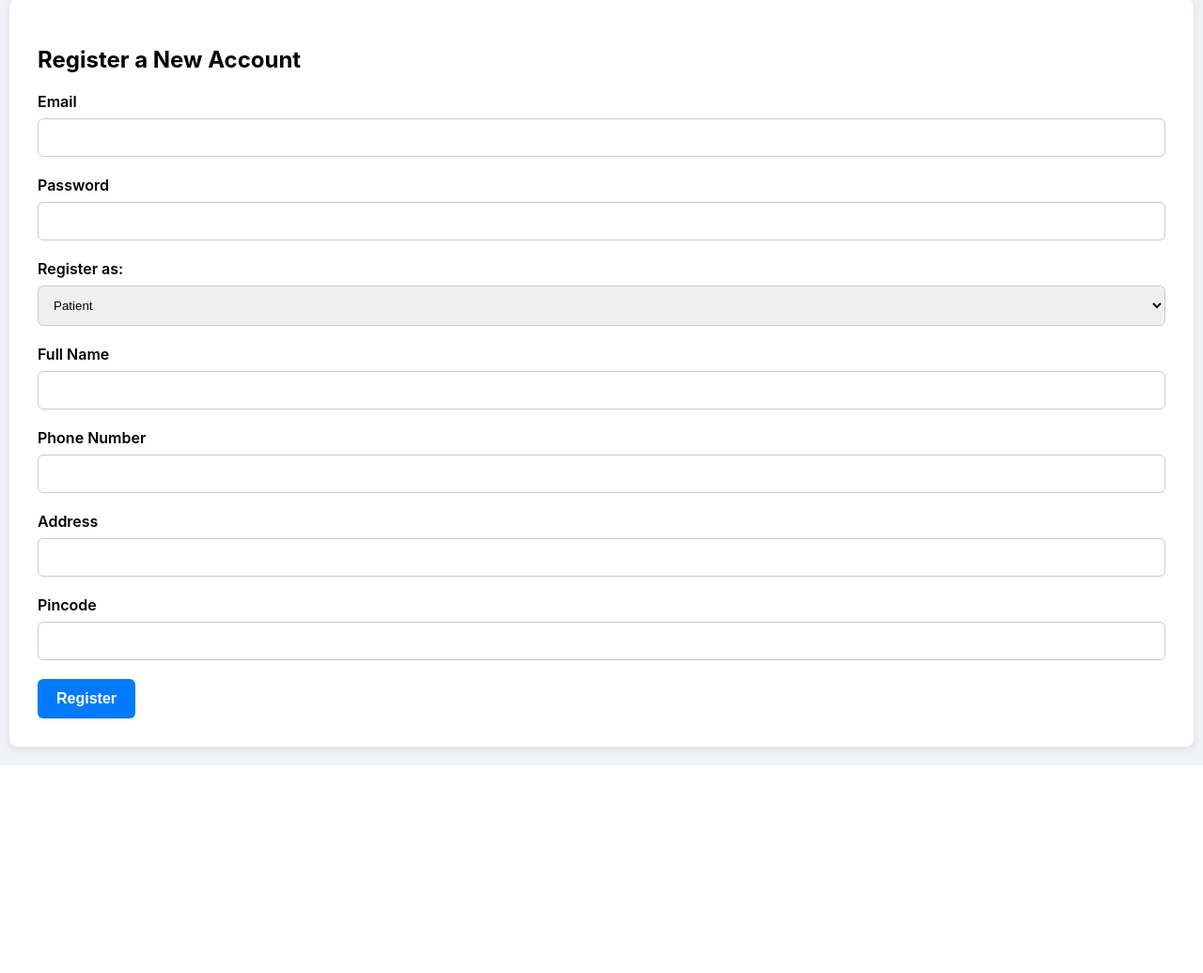
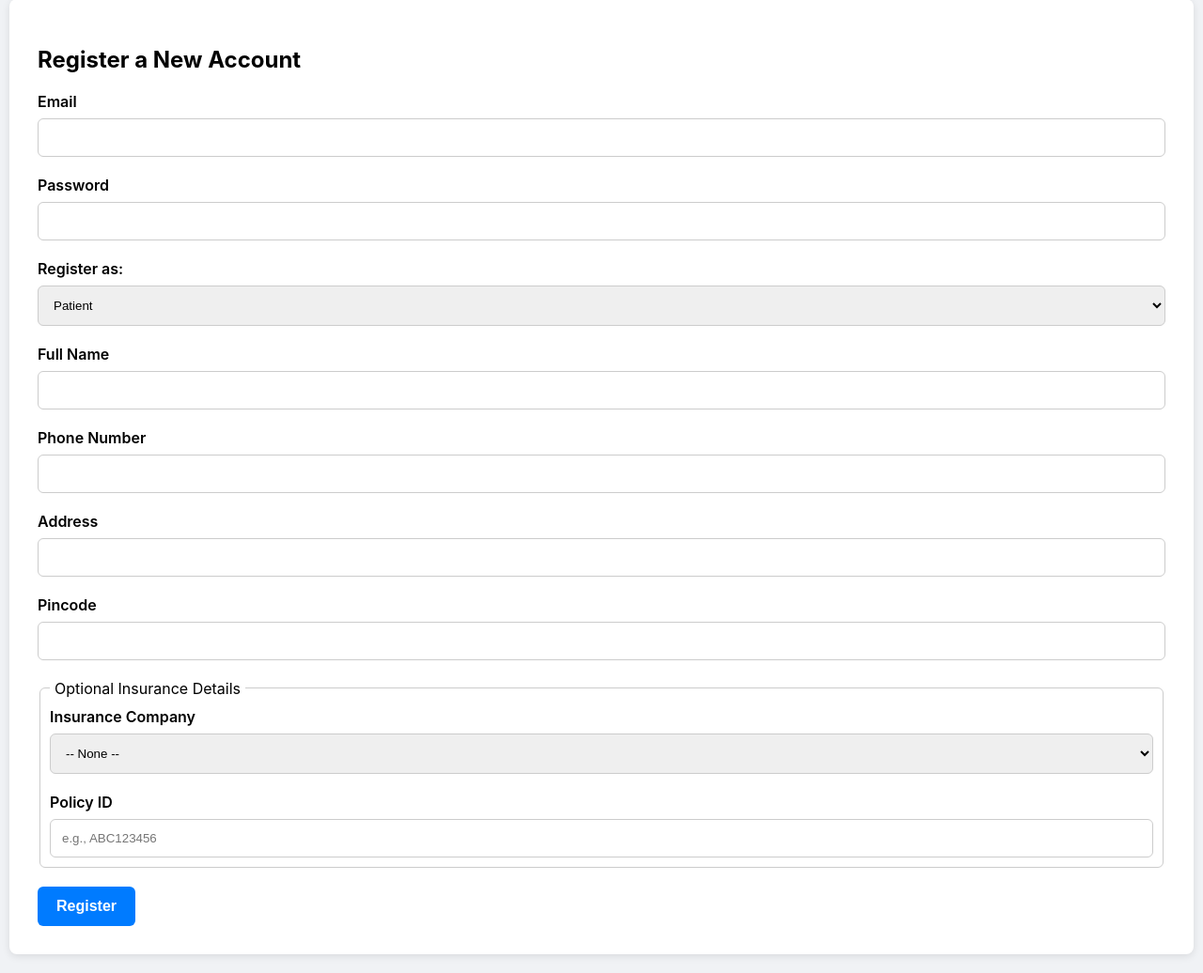
Before and after one commit to SriVishnuVikyath/Loop_Healthcare, a Flask app: page /register in a window 1280 px wide. Shown: the part 82-1118 px from the top of the page at 94% size. Before the commit the page ends 897 px from the top, so only its background shows below. Run offline with Flask 3, Linux system fonts and the light colour scheme.

Commit message:
Ninth commit: Updated database schema and dashboard templates Updated database schema to include new fields for user profiles. Enhanced dashboard templates for doctors, insurance agents, and patients to improve user experience. Fixed bugs in payment processing and registration forms.

```diff
--- a/main.py
+++ b/main.py
@@ -56,6 +56,10 @@
     latitude = db.Column(db.Float)
     longitude = db.Column(db.Float)
 
+    # --- NEW: Insurance Details for Patient ---
+    insurance_policy_id = db.Column(db.String(100), nullable=True)
+    insurance_company_id = db.Column(db.Integer, db.ForeignKey('insurance_profile.id'), nullable=True)
+
     user_id = db.Column(db.Integer, db.ForeignKey('user.id'), nullable=False, unique=True)
 
     records = db.relationship('MedicalRecord', backref='patient', lazy='dynamic', foreign_keys='MedicalRecord.patient_id')
@@ -65,6 +69,10 @@
 
     permitted_doctors = db.relationship('DoctorProfile', secondary=patient_doctor_permissions,
         back_populates='permitted_patients')
+
+    # --- NEW: Relationship to their insurance company ---
+    insurance_company = db.relationship('InsuranceProfile', foreign_keys=[insurance_company_id])
+
 
 class DoctorProfile(db.Model):
     id = db.Column(db.Integer, primary_key=True)
@@ -80,7 +88,6 @@
     availability_start_time = db.Column(db.Time) # e.g., 09:00:00
     availability_end_time = db.Column(db.Time)   # e.g., 17:00:00
     slot_duration_minutes = db.Column(db.Integer, default=30)
-    # --- REMOVED: max_appointments_per_day (no longer needed) ---
 
     user_id = db.Column(db.Integer, db.ForeignKey('user.id'), nullable=False, unique=True)
 
@@ -211,7 +218,18 @@
         db.session.commit()
 
         if role == 'patient':
-            profile = PatientProfile(full_name=full_name, phone=phone, address=address, pincode=pincode, user_id=new_user.id)
+            # --- NEW: Get optional insurance info ---
+            policy_id = request.form.get('insurance_policy_id')
+            company_id = request.form.get('insurance_company_id')
+            profile = PatientProfile(
+                full_name=full_name,
+                phone=phone,
+                address=address,
+                pincode=pincode,
+                user_id=new_user.id,
+                insurance_policy_id=policy_id if policy_id else None,
+                insurance_company_id=int(company_id) if company_id else None
+            )
         elif role == 'doctor':
             # --- UPDATED: Set default availability ---
             profile = DoctorProfile(
@@ -240,7 +258,9 @@
             db.session.commit()
             return redirect(url_for('register'))
 
-    return render_template('register.html')
+    # --- NEW: Get insurance companies for dropdown ---
+    insurance_companies = db.session.scalars(db.select(InsuranceProfile)).all()
+    return render_template('register.html', insurance_companies=insurance_companies)
 
 
 @app.route("/login", methods=['GET', 'POST'])
@@ -329,12 +349,12 @@
         abort(403) # Not this patient's bill
     if apt.bill_status != 'Unpaid':
         flash('This bill is not currently marked as unpaid.', 'info')
+    if apt.bill_status not in ['Unpaid', 'Rejected']: # <-- Allow payment if Unpaid or Rejected
+        flash('This bill is not currently marked as unpaid.', 'info')
         return redirect(url_for('patient_dashboard'))
 
-    # --- NEW: Get all insurance companies to list them ---
-    insurance_companies = db.session.scalars(db.select(InsuranceProfile)).all()
-
-    return render_template('pay_bill.html', apt=apt, insurance_companies=insurance_companies)
+    # --- REMOVED: No longer need to query all companies ---
+    return render_template('pay_bill.html', apt=apt)
 
 @app.route("/pay_upi/<int:appointment_id>")
 @login_required
@@ -347,7 +367,7 @@
     if apt.patient_id != g.profile.id:
         abort(403)
 
-    if apt.bill_status == 'Unpaid':
+    if apt.bill_status in ['Unpaid', 'Rejected']: # <-- Allow payment if Unpaid or Rejected
         apt.bill_status = 'Paid'
         db.session.commit()
         flash('Payment successful! Thank you.', 'success')
@@ -360,33 +380,33 @@
 @login_required
 @role_required('patient')
 def claim_insurance(appointment_id):
-    """Simulates submitting a claim to insurance."""
+    """Submits a claim if the entered Policy ID matches the patient's file."""
     apt = db.session.get(Appointment, appointment_id)
     if not apt:
         abort(404)
     if apt.patient_id != g.profile.id:
         abort(403)
 
-    # --- NEW: Get the selected insurance company ID from the form ---
-    insurance_company_id = request.form.get('insurance_company_id')
-    if not insurance_company_id:
-        flash('You must select an insurance company.', 'danger')
+    # --- NEW: Validate against the patient's registered policy ID ---
+    submitted_policy_id = request.form.get('insurance_policy_id')
+
+    if not g.profile.insurance_policy_id or not g.profile.insurance_company_id:
+        flash('You do not have an insurance policy registered on your profile.', 'danger')
         return redirect(url_for('pay_bill', appointment_id=appointment_id))
 
-    company = db.session.get(InsuranceProfile, int(insurance_company_id))
-    if not company:
-        flash('Selected insurance company not found.', 'danger')
+    if submitted_policy_id != g.profile.insurance_policy_id:
+        flash('The Policy ID you entered does not match the ID on your profile.', 'danger')
         return redirect(url_for('pay_bill', appointment_id=appointment_id))
-    # --- END NEW ---
+    # --- END NEW VALIDATION ---
 
-    if apt.bill_status == 'Unpaid':
+    if apt.bill_status in ['Unpaid', 'Rejected']:
         apt.bill_status = 'Pending Insurance'
-        apt.insurance_id = company.id # <-- NEW: Link claim to company
+        apt.insurance_id = g.profile.insurance_company_id # <-- NEW: Link claim to patient's company
         apt.insurance_claim_status = 'Pending' # <-- NEW: Set claim status
         db.session.commit()
-        flash(f'Bill claim submitted to {company.company_name} for processing.', 'info')
+        flash(f'Bill claim submitted to {g.profile.insurance_company.company_name} for processing.', 'info')
     else:
-        flash('This bill is not currently marked as unpaid.', 'info')
+        flash('This bill cannot be claimed at this time.', 'info')
 
     return redirect(url_for('patient_dashboard'))
 
--- a/templates/register.html
+++ b/templates/register.html
@@ -38,6 +38,27 @@
             <label for="specialty">Specialty</label>
             <input type="text" id="specialty" name="specialty" placeholder="e.g., Cardiologist">
         </div>
+
+        <!-- NEW: Optional Insurance Fields for Patient -->
+        <div id="patient-insurance-fields">
+            <fieldset style="border: 1px solid #ccc; padding: 10px; border-radius: 6px; margin-bottom: 20px;">
+                <legend style="padding: 0 5px; width: auto; font-size: 1rem;">Optional Insurance Details</legend>
+                <div class="form-group">
+                    <label for="insurance_company_id">Insurance Company</label>
+                    <select id="insurance_company_id" name="insurance_company_id">
+                        <option value="">-- None --</option>
+                        {% for company in insurance_companies %}
+                            <option value="{{ company.id }}">{{ company.company_name }}</option>
+                        {% endfor %}
+                    </select>
+                </div>
+                <div class="form-group" style="margin-bottom: 0;">
+                    <label for="insurance_policy_id">Policy ID</label>
+                    <input type="text" id="insurance_policy_id" name="insurance_policy_id" placeholder="e.g., ABC123456">
+                </div>
+            </fieldset>
+        </div>
+
         <button type="submit" class="btn">Register</button>
     </form>
 
@@ -46,19 +67,26 @@
             const specialtyField = document.getElementById('specialty-field');
             const fullNameLabel = document.getElementById('full_name_label');
             const addressLabel = document.getElementById('address_label');
+            const insuranceFields = document.getElementById('patient-insurance-fields'); // <-- NEW
+
             if (role === 'doctor') {
                 specialtyField.style.display = 'block';
+                insuranceFields.style.display = 'none'; // <-- NEW
                 fullNameLabel.textContent = 'Full Name';
                 addressLabel.textContent = 'Practice Address';
             } else if (role === 'insurance') {
                 specialtyField.style.display = 'none';
+                insuranceFields.style.display = 'none'; // <-- NEW
                 fullNameLabel.textContent = 'Company Name';
                 addressLabel.textContent = 'Company Address';
             } else {
                 specialtyField.style.display = 'none';
+                insuranceFields.style.display = 'block'; // <-- NEW
                 fullNameLabel.textContent = 'Full Name';
                 addressLabel.textContent = 'Address';
             }
         }
+        // Initialize fields on page load
+        toggleDoctorFields(document.getElementById('role').value);
     </script>
 {% endblock %}
```
Also changed, not shown: init_db.py (+11 -2 lines), templates/doctor_dashboard.html (+3 -35 lines), templates/patient_dashboard.html (+29 -0 lines), templates/pay_bill.html (+28 -19 lines), site.db, templates/insurance_dashboard.html (line endings or trailing spaces).
